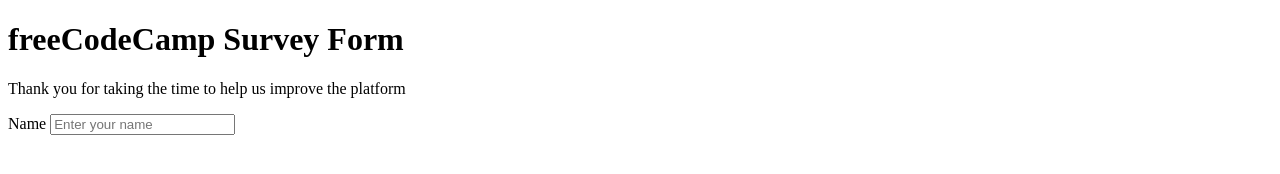
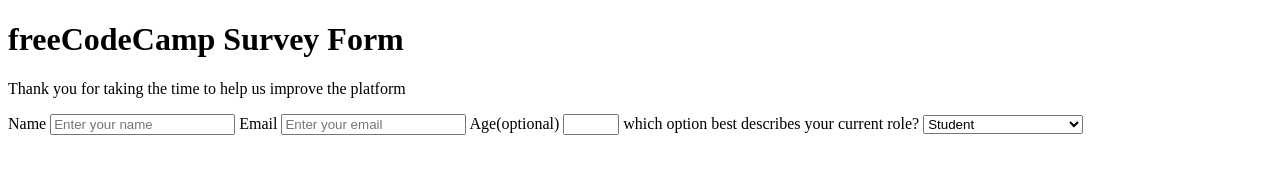
Before and after one commit to jassi369/fcc-form, a plain HTML site: page index.html in a window 1280 px wide. Drawn offline with Linux system fonts and the light colour scheme.

Commit message:
half html coding done

```diff
--- a/index.html
+++ b/index.html
@@ -14,8 +14,40 @@
     <!--form starts-->
     <form id="survey-form" action="">
       <!--First name input-->
-      <label for="name">Name</label>
-      <input type="text" id="name" placeholder="Enter your name" />
+      <label id="name-label" for="name">Name</label>
+      <input
+        type="text"
+        id="name"
+        name="name"
+        placeholder="Enter your name"
+        required
+      />
+      <!--Email input-->
+      <label id="email-label" for="email">Email</label>
+      <input
+        type="email"
+        name="email"
+        id="email"
+        placeholder="Enter your email"
+        required
+      />
+      <!--Age input(number)-->
+      <label id="number-label" for="number">Age(optional)</label>
+      <input type="number" name="age" id="number" min="9" max="90" required />
+      <!--first drop down-->
+      <label for="dropdown"
+        >which option best describes your current role?</label
+      >
+      <select name="dropdown" id="dropdown">
+        <option value="select current role" disabled>
+          Select your current role
+        </option>
+        <option value="student">Student</option>
+        <option value="Full time job">Full time job</option>
+        <option value="Full time learner" Full time learner></option>
+        <option value="Prefer not to say">Prefer not to say</option>
+        <option value="other">Other</option>
+      </select>
     </form>
   </body>
 </html>
```
